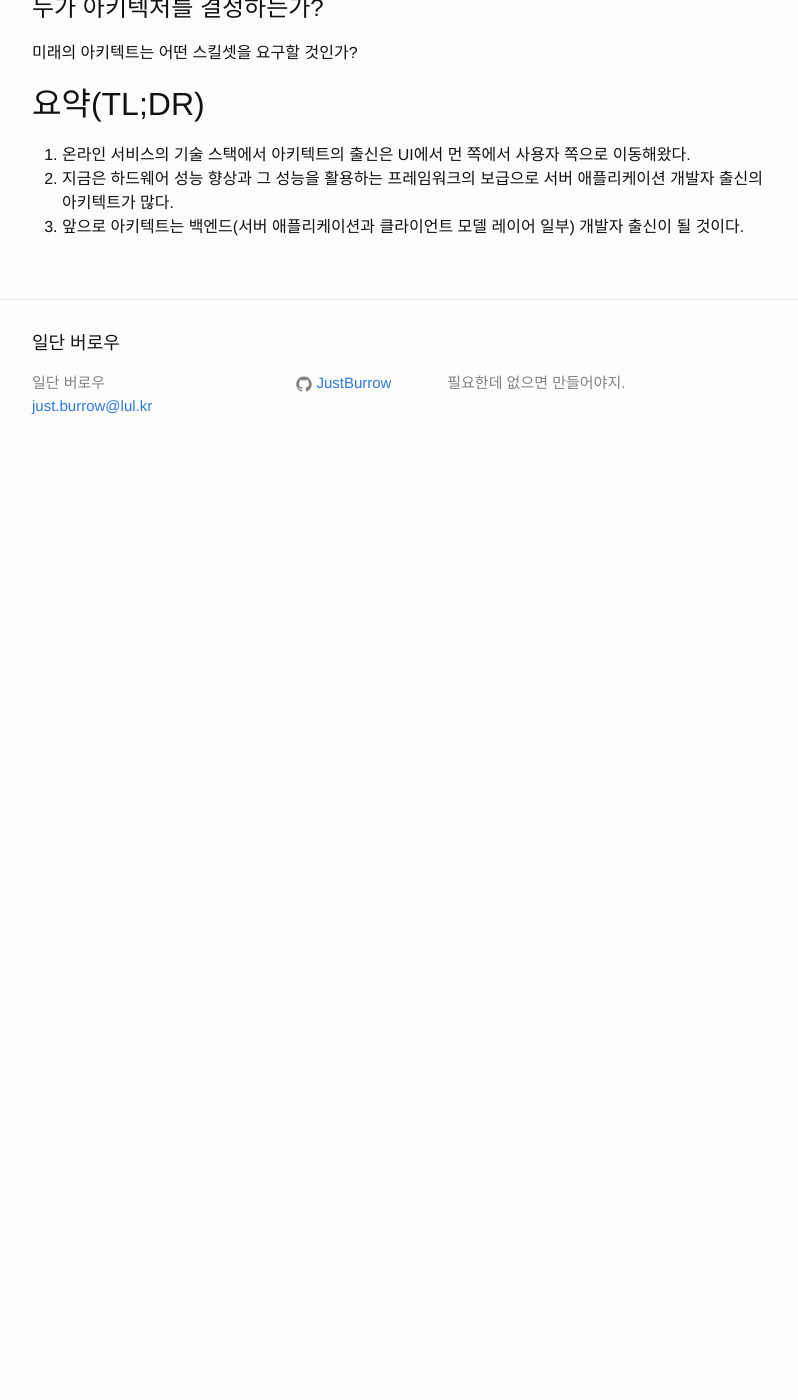
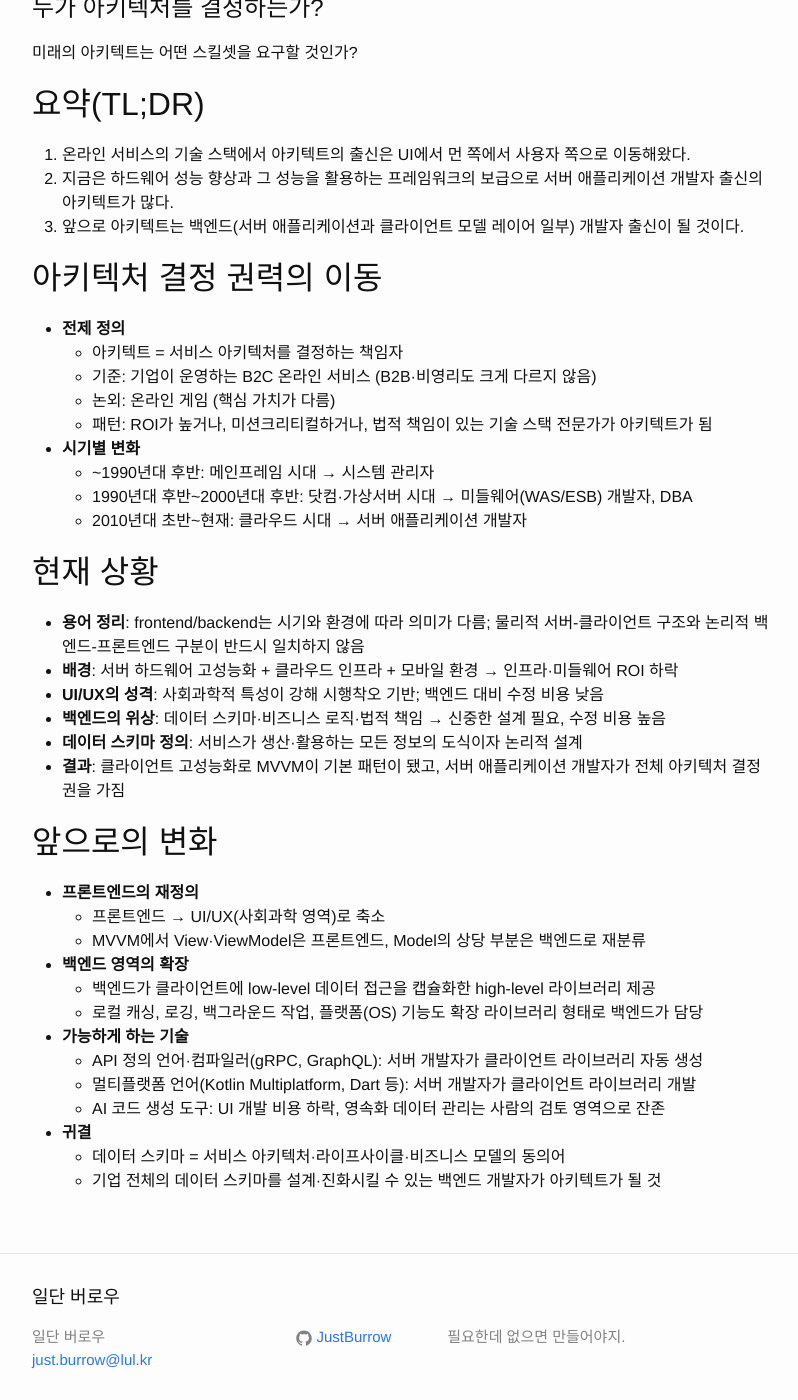
Before and after one commit to JustBurrow/JustBurrow.github.io, a Jekyll site: the page built from _posts/2026-03-21-who-make-decision.md, in a window 1280 px wide and 1400 px high, scrolled down 210 px. Shown: the whole window, without its empty margins (238-1036 px from the left). Built offline with Jekyll 4.4.1, drawn with Linux system fonts in a browser that asks for light colours; before the commit the page ends 900 px from its top, so only the background shows below that.

Commit message:
✏️ 포스팅 아웃라인 작성.
Co-Authored-By: Claude Sonnet 4.6 <noreply@anthropic.com>

```diff
--- a/_posts/2026-03-21-who-make-decision.md
+++ b/_posts/2026-03-21-who-make-decision.md
@@ -36,3 +36,40 @@ contents: # 다룰 내용, 입장, 정의 등. 순서는 중요도나 논리적
 1. 온라인 서비스의 기술 스택에서 아키텍트의 출신은 UI에서 먼 쪽에서 사용자 쪽으로 이동해왔다.
 2. 지금은 하드웨어 성능 향상과 그 성능을 활용하는 프레임워크의 보급으로 서버 애플리케이션 개발자 출신의 아키텍트가 많다.
 3. 앞으로 아키텍트는 백엔드(서버 애플리케이션과 클라이언트 모델 레이어 일부) 개발자 출신이 될 것이다.
+
+## 아키텍처 결정 권력의 이동
+
+- **전제 정의**
+  - 아키텍트 = 서비스 아키텍처를 결정하는 책임자
+  - 기준: 기업이 운영하는 B2C 온라인 서비스 (B2B·비영리도 크게 다르지 않음)
+  - 논외: 온라인 게임 (핵심 가치가 다름)
+  - 패턴: ROI가 높거나, 미션크리티컬하거나, 법적 책임이 있는 기술 스택 전문가가 아키텍트가 됨
+- **시기별 변화**
+  - ~1990년대 후반: 메인프레임 시대 → 시스템 관리자
+  - 1990년대 후반~2000년대 후반: 닷컴·가상서버 시대 → 미들웨어(WAS/ESB) 개발자, DBA
+  - 2010년대 초반~현재: 클라우드 시대 → 서버 애플리케이션 개발자
+
+## 현재 상황
+
+- **용어 정리**: frontend/backend는 시기와 환경에 따라 의미가 다름; 물리적 서버-클라이언트 구조와 논리적 백엔드-프론트엔드 구분이 반드시 일치하지 않음
+- **배경**: 서버 하드웨어 고성능화 + 클라우드 인프라 + 모바일 환경 → 인프라·미들웨어 ROI 하락
+- **UI/UX의 성격**: 사회과학적 특성이 강해 시행착오 기반; 백엔드 대비 수정 비용 낮음
+- **백엔드의 위상**: 데이터 스키마·비즈니스 로직·법적 책임 → 신중한 설계 필요, 수정 비용 높음
+- **데이터 스키마 정의**: 서비스가 생산·활용하는 모든 정보의 도식이자 논리적 설계
+- **결과**: 클라이언트 고성능화로 MVVM이 기본 패턴이 됐고, 서버 애플리케이션 개발자가 전체 아키텍처 결정권을 가짐
+
+## 앞으로의 변화
+
+- **프론트엔드의 재정의**
+  - 프론트엔드 → UI/UX(사회과학 영역)로 축소
+  - MVVM에서 View·ViewModel은 프론트엔드, Model의 상당 부분은 백엔드로 재분류
+- **백엔드 영역의 확장**
+  - 백엔드가 클라이언트에 low-level 데이터 접근을 캡슐화한 high-level 라이브러리 제공
+  - 로컬 캐싱, 로깅, 백그라운드 작업, 플랫폼(OS) 기능도 확장 라이브러리 형태로 백엔드가 담당
+- **가능하게 하는 기술**
+  - API 정의 언어·컴파일러(gRPC, GraphQL): 서버 개발자가 클라이언트 라이브러리 자동 생성
+  - 멀티플랫폼 언어(Kotlin Multiplatform, Dart 등): 서버 개발자가 클라이언트 라이브러리 개발
+  - AI 코드 생성 도구: UI 개발 비용 하락, 영속화 데이터 관리는 사람의 검토 영역으로 잔존
+- **귀결**
+  - 데이터 스키마 = 서비스 아키텍처·라이프사이클·비즈니스 모델의 동의어
+  - 기업 전체의 데이터 스키마를 설계·진화시킬 수 있는 백엔드 개발자가 아키텍트가 될 것
```
